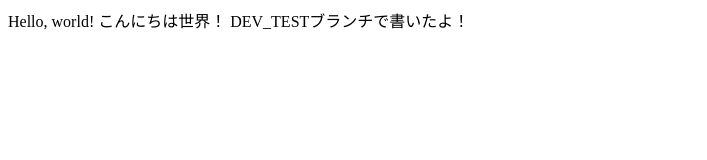
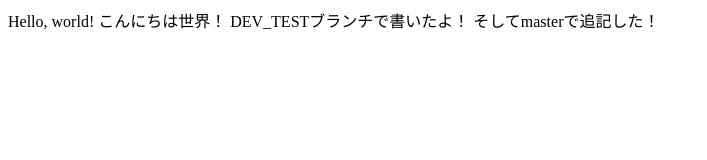
Before and after one commit to komikominet/testRepository, a plain HTML site: page index.html in a window 1280 px wide. Shown: the whole page, without its empty margins (0-707 px from the left). Drawn offline with Linux system fonts and the light colour scheme.

Commit message:
masterで追記。ブランチに反映したい。

```diff
--- a/index.html
+++ b/index.html
@@ -8,5 +8,6 @@
 	Hello, world!
 	こんにちは世界！
 	DEV_TESTブランチで書いたよ！
+	そしてmasterで追記した！
 </body>
 </html>
```
